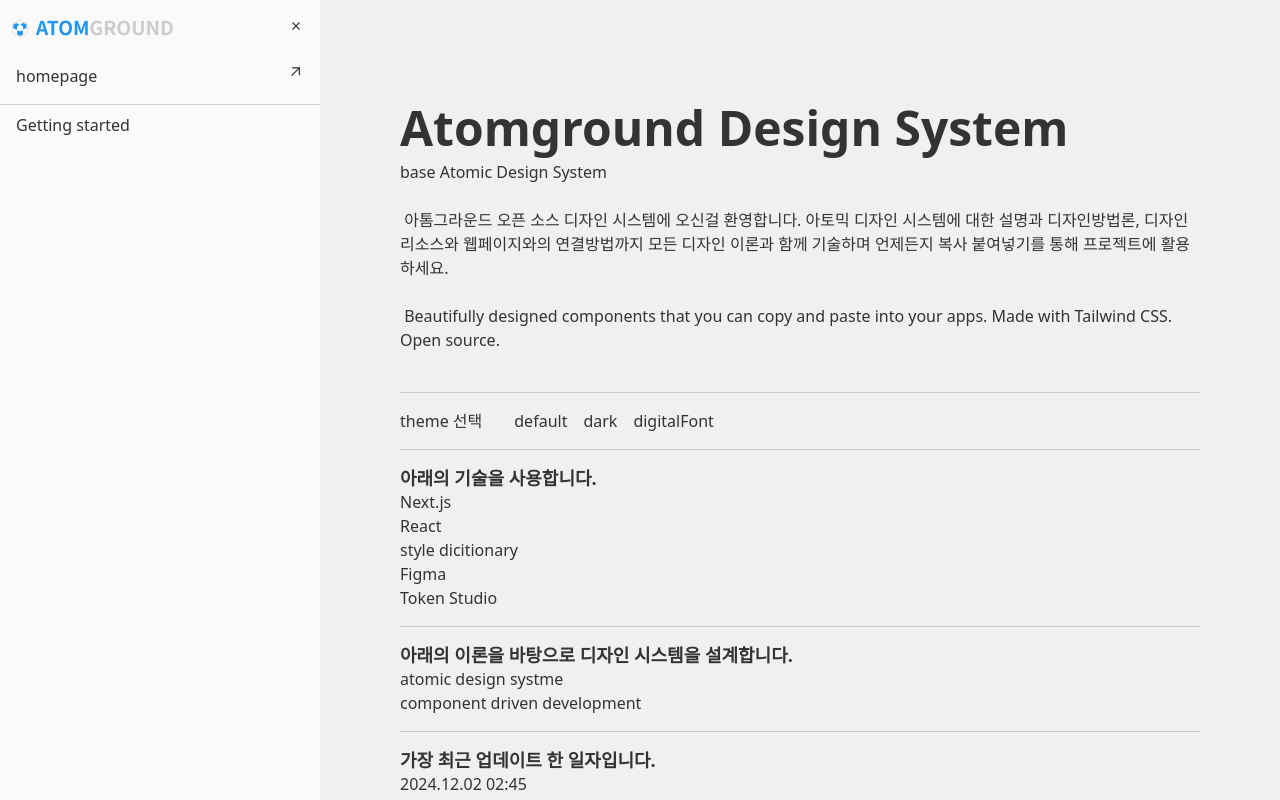
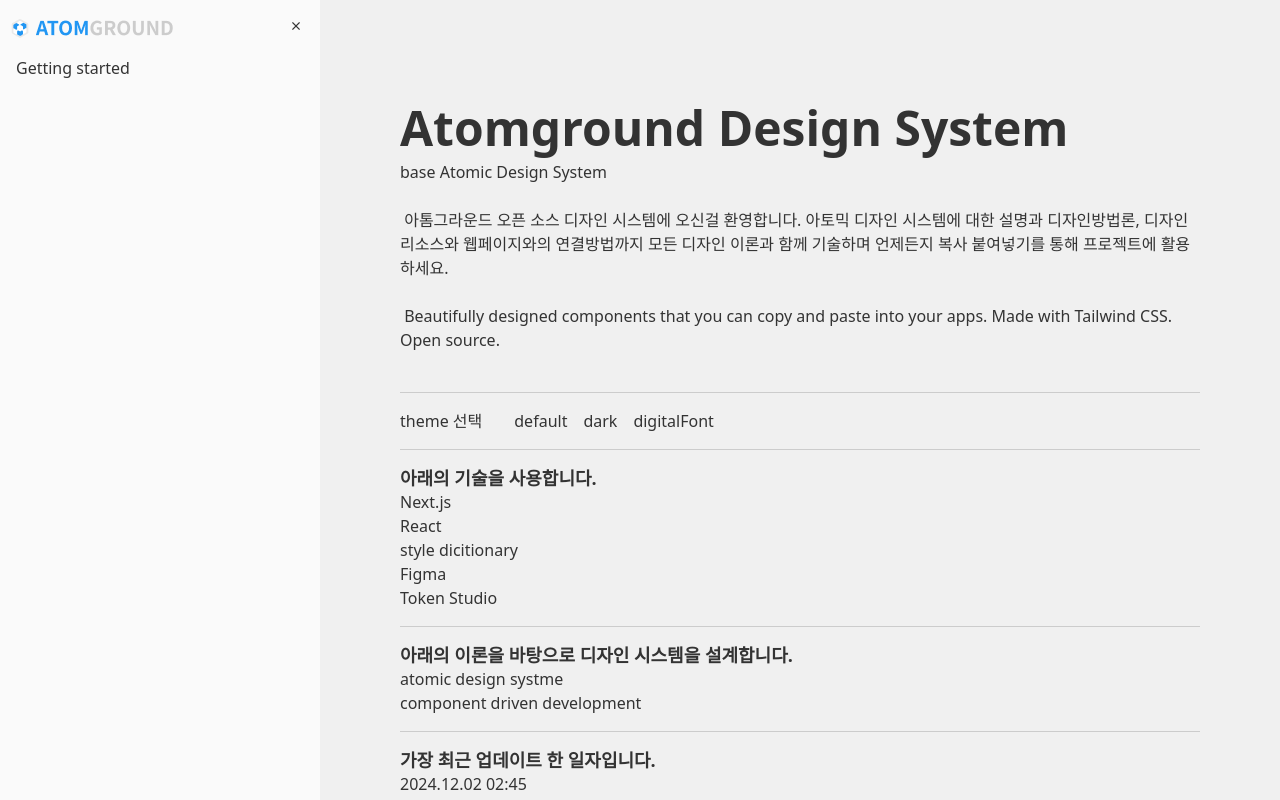
Before and after one commit to jsy1023/AtomDesignToken, a Next.js app: page / in a window 1280 px wide. Built offline with nearby package versions, Linux system fonts and the light colour scheme.

Commit message:
레이아웃 수정

```diff
--- a/app/(docs)/layout.tsx
+++ b/app/(docs)/layout.tsx
@@ -75,22 +75,6 @@
               </span>
             </button>
           </div>
-          <Link
-            href={"https://www.atomground.com/"}
-            prefetch={false}
-            target="_blank"
-          >
-            <button className="flex w-full px-4 py-2 justify-between">
-              homepage
-              <span
-                className="material-symbols-outlined"
-                style={{ fontSize: "16px" }}
-              >
-                arrow_outward
-              </span>
-            </button>
-          </Link>
-          <hr className="border-fillBoarder my-2" />
         </div>
         <ul>
           <li>
```
